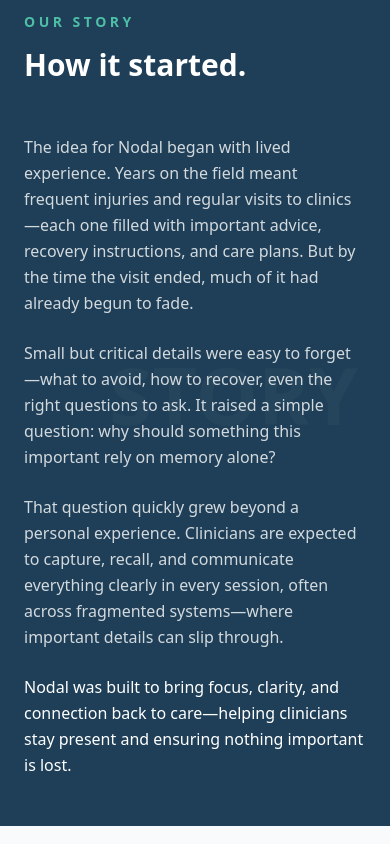
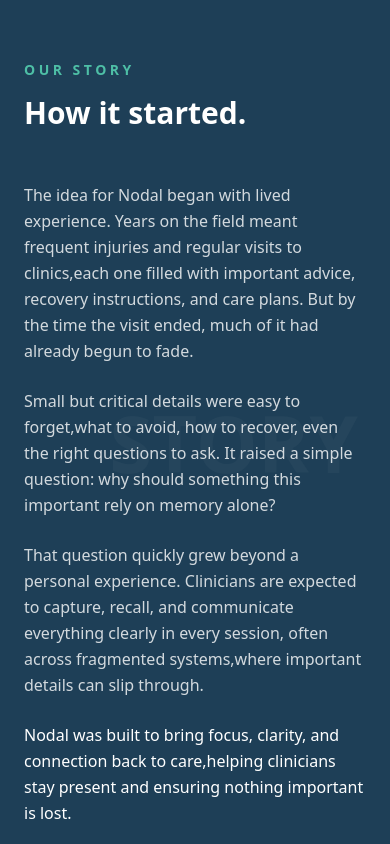
Before and after one commit to corenodal/nodal-website, a React (Vite) app: page / in a window 390 px wide. Shown: the part 2900-3744 px from the top of the page. Built offline with nearby package versions, Linux system fonts and the light colour scheme.

Commit message:
remove em dashes

```diff
--- a/src/sections/StorySection.tsx
+++ b/src/sections/StorySection.tsx
@@ -34,7 +34,7 @@
   return (
     <section
       ref={sectionRef}
-      className="py-0 bg-nodal-blue relative z-10 overflow-hidden"
+      className="min-h-[75vh] flex items-center bg-nodal-blue relative z-10 overflow-hidden"
     >
       {/* Decorative background text */}
       <div
@@ -44,7 +44,7 @@
         STORY
       </div>
 
-      <div className="max-w-6xl mx-auto px-6 md:px-24 py-12 md:py-16">
+      <div className="max-w-6xl mx-auto px-6 md:px-24 py-24 md:py-32 w-full">
         {/* Intro */}
         <div className="story-intro mb-12 md:mb-14" style={{ opacity: 0 }}>
           <p className={`${type.ui} font-semibold text-nodal-green uppercase tracking-[0.25em] mb-3`}>
@@ -58,16 +58,16 @@
         {/* Story paragraphs */}
         <div className="space-y-6 max-w-3xl">
           <p className={`story-para ${type.body} text-white/80 font-light leading-relaxed`}>
-            The idea for Nodal began with lived experience. Years on the field meant frequent injuries and regular visits to clinics—each one filled with important advice, recovery instructions, and care plans. But by the time the visit ended, much of it had already begun to fade.
+            The idea for Nodal began with lived experience. Years on the field meant frequent injuries and regular visits to clinics,each one filled with important advice, recovery instructions, and care plans. But by the time the visit ended, much of it had already begun to fade.
           </p>
           <p className={`story-para ${type.body} text-white/80 font-light leading-relaxed`}>
-            Small but critical details were easy to forget—what to avoid, how to recover, even the right questions to ask. It raised a simple question: why should something this important rely on memory alone?
+            Small but critical details were easy to forget,what to avoid, how to recover, even the right questions to ask. It raised a simple question: why should something this important rely on memory alone?
           </p>
           <p className={`story-para ${type.body} text-white/80 font-light leading-relaxed`}>
-            That question quickly grew beyond a personal experience. Clinicians are expected to capture, recall, and communicate everything clearly in every session, often across fragmented systems—where important details can slip through.
+            That question quickly grew beyond a personal experience. Clinicians are expected to capture, recall, and communicate everything clearly in every session, often across fragmented systems,where important details can slip through.
           </p>
           <p className={`story-para ${type.body} text-white font-medium leading-relaxed`}>
-            Nodal was built to bring focus, clarity, and connection back to care—helping clinicians stay present and ensuring nothing important is lost.
+            Nodal was built to bring focus, clarity, and connection back to care,helping clinicians stay present and ensuring nothing important is lost.
           </p>
         </div>
       </div>
```
